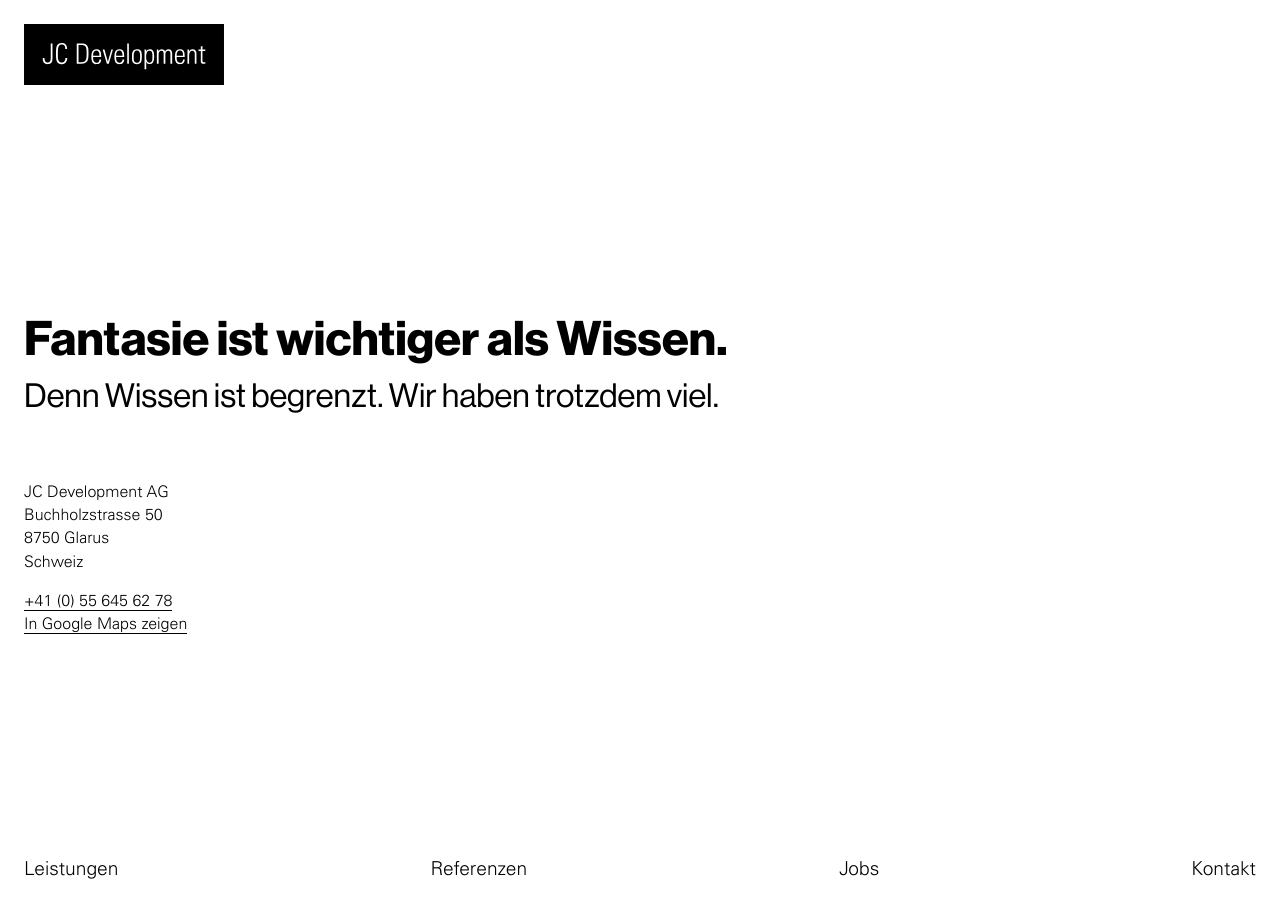
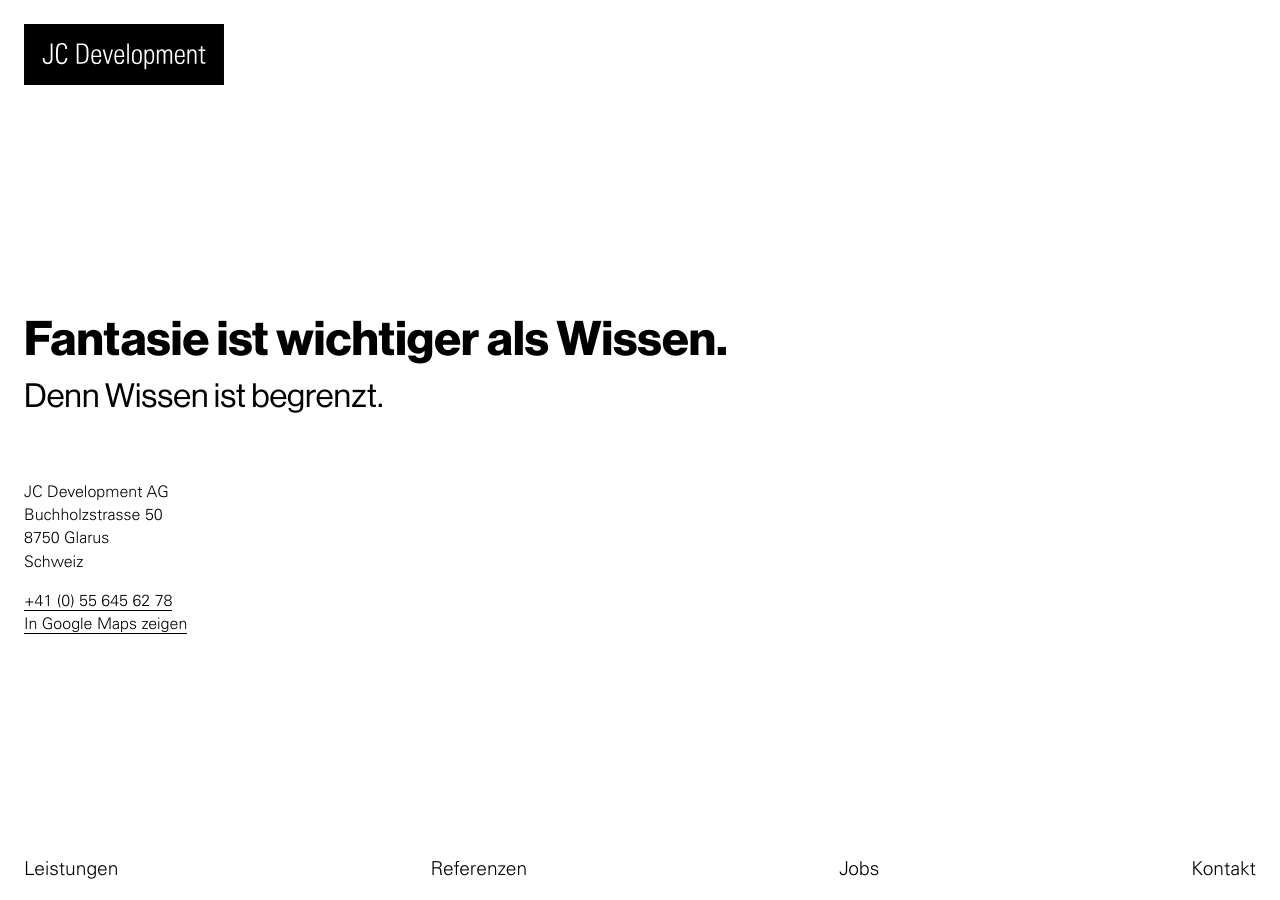
Before and after one commit to JC-Development-AG/jcd.swiss, a Jekyll site: the page built from contact.html, in a window 1280 px wide. Built offline with Jekyll 4.4.1, drawn with Linux system fonts in a browser that asks for light colours; some web fonts are replaced.

Commit message:
Adjust headlines

```diff
--- a/_layouts/default.html
+++ b/_layouts/default.html
@@ -3,7 +3,7 @@
 <head>
   <meta charset="utf8">
   <meta name="viewport" content="width=device-width, initial-scale=1">
-  <title>{{ page.meta_title | default: page.title }} | JC Development AG</title>
+  <title>{{ page.meta_title | default: page.title }} | JC Development</title>
   <link rel="stylesheet" href="{{ site.url }}/assets/css/styles.css">
   <script src="{{ site.url }}/assets/js/turbolinks.js" defer></script>
 </head>
--- a/contact.html
+++ b/contact.html
@@ -1,7 +1,7 @@
 ---
 layout: post
 title: Fantasie ist wichtiger als Wissen.
-subtitle: Denn Wissen ist begrenzt. Wir haben trotzdem viel.
+subtitle: Denn Wissen ist begrenzt.
 meta_title: Kontakt
 ---
 
@@ -17,42 +17,3 @@ meta_title: Kontakt
     <a href="tel:+41556456278">+41 (0) 55 645 62 78</a><br>
     <a href="https://goo.gl/maps/meCqM4rKp8G4XD888" target="_blank">In Google Maps zeigen</a>
 </p>
-
-{% comment %}
-<div class="team">
-  <section class="member">
-    <img src="{{ site.url }}/assets/img/theo.jpg" alt="Andreas Bauer" class="member__img">
-    <div class="member__name">Andreas Bauer</div>
-    <div class="member__job">Chief Executive Officer</div>
-    <div class="member__email"><a href="mailto:andreas.bauer@jcd.swiss">andreas.bauer@jcd.swiss</a></div>
-  </section>
-
-  <section class="member">
-    <img src="{{ site.url }}/assets/img/theo.jpg" alt="Theo Weidmann" class="member__img">
-    <div class="member__name">Theo Weidmann</div>
-    <div class="member__job">Project Manager / Software Architect</div>
-    <div class="member__email"><a href="mailto:theo.weidmann@jcd.swiss">theo.weidmann@jcd.swiss</a></div>
-  </section>
-
-  <section class="member">
-    <img src="{{ site.url }}/assets/img/theo.jpg" alt="Ozren Zaric" class="member__img">
-    <div class="member__name">Ozren Zaric</div>
-    <div class="member__job">Software Developer</div>
-    <div class="member__email"><a href="mailto:ozren.zaric@jcd.swiss">ozren.zaric@jcd.swiss</a></div>
-  </section>
-
-  <section class="member">
-    <img src="{{ site.url }}/assets/img/theo.jpg" alt="Marc Fuhrken" class="member__img">
-    <div class="member__name">Marc Fuhrken</div>
-    <div class="member__job">Key Account Manager</div>
-    <div class="member__email"><a href="mailto:ozren.zaric@jcd.swiss">ozren.zaric@jcd.swiss</a></div>
-  </section>
-
-  <section class="member">
-    <img src="{{ site.url }}/assets/img/theo.jpg" alt="Ebru Cetin" class="member__img">
-    <div class="member__name">Ebru Cetin</div>
-    <div class="member__job">BIM Modeller</div>
-    <div class="member__email"><a href="mailto:ebru.cetin@jcd.swiss">ebru.cetin@jcd.swiss</a></div>
-  </section>
-</div>
-{% endcomment %}
```
Also changed, not shown: index.md (+2 -2 lines), services.md (+2 -4 lines).
